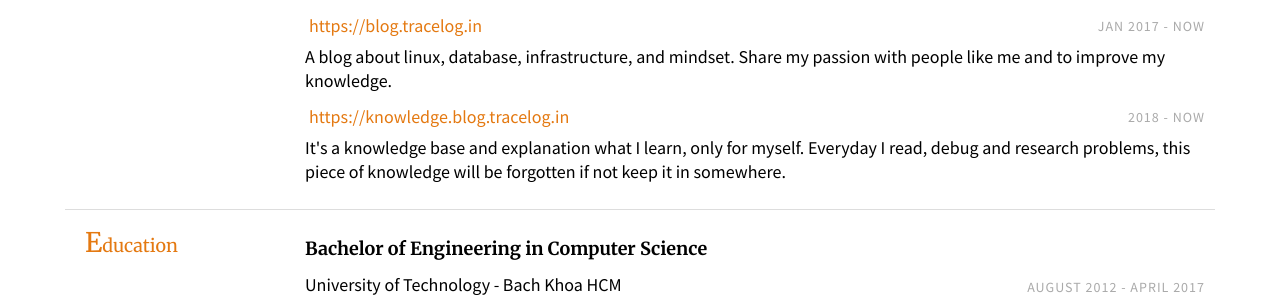
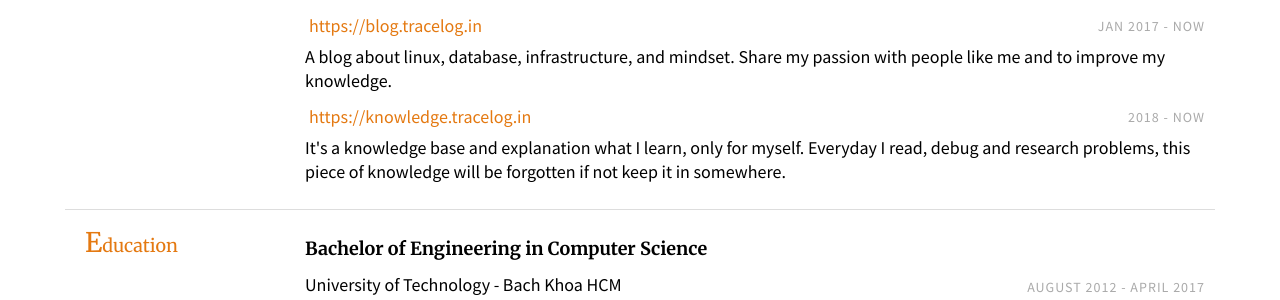
Before and after one commit to duykhang68/duykhang68.github.io, a Jekyll site: the page hireme.html, which Jekyll copies as it is, in a window 1280 px wide. Shown: the part 1827-2127 px from the top of the page. Built offline with Jekyll 4.4.1, drawn with Linux system fonts in a browser that asks for light colours.

Commit message:
Update typos

```diff
--- a/hireme.html
+++ b/hireme.html
@@ -162,7 +162,7 @@
                     <div>A blog about linux, database, infrastructure, and mindset. Share my passion with people like me and to improve my knowledge.
                     </div>
                     <div class="row subsection">
-                        <div class="emph col"><a href="https://knowledge.blog.tracelog.in">https://knowledge.blog.tracelog.in</a></div>
+                        <div class="emph col"><a href="https://knowledge.tracelog.in">https://knowledge.tracelog.in</a></div>
                         <div class="col-right light">2018 - Now</div>
                     </div>
                     <div>It's a knowledge base and explanation what I learn, only for myself. Everyday I read, debug and research problems, this piece of knowledge will be forgotten if not keep it in somewhere.
```
Also changed, not shown: 2 other files.
